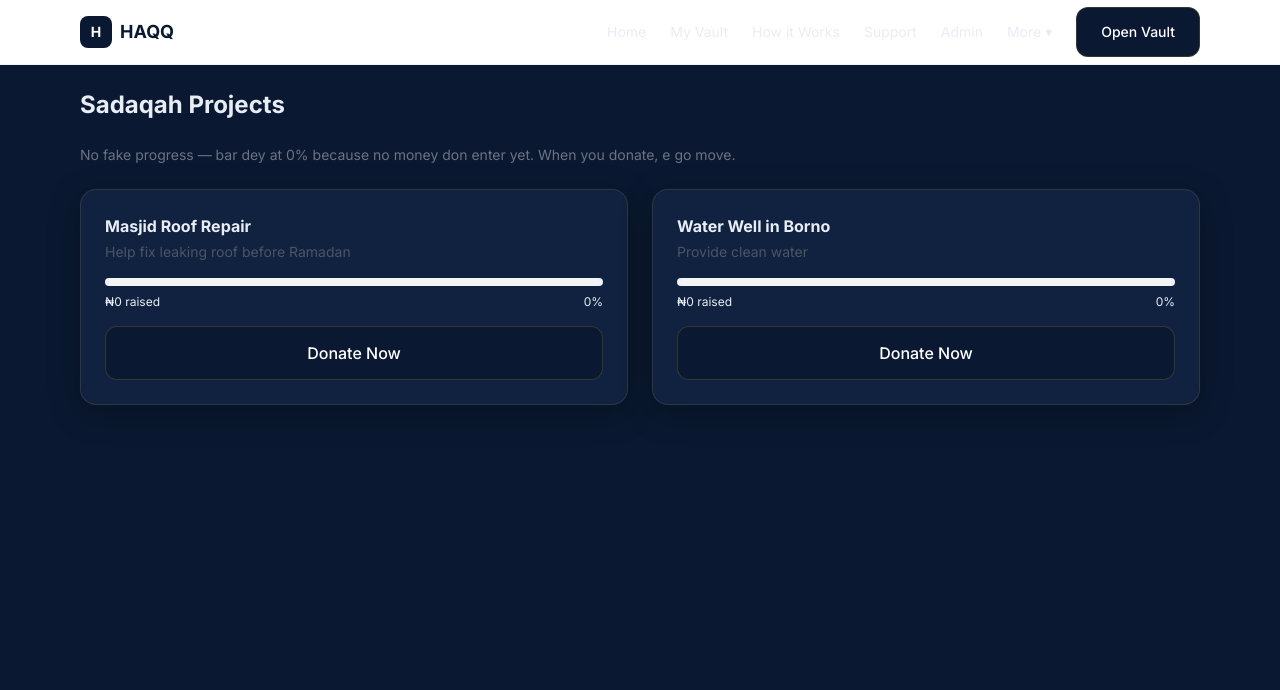
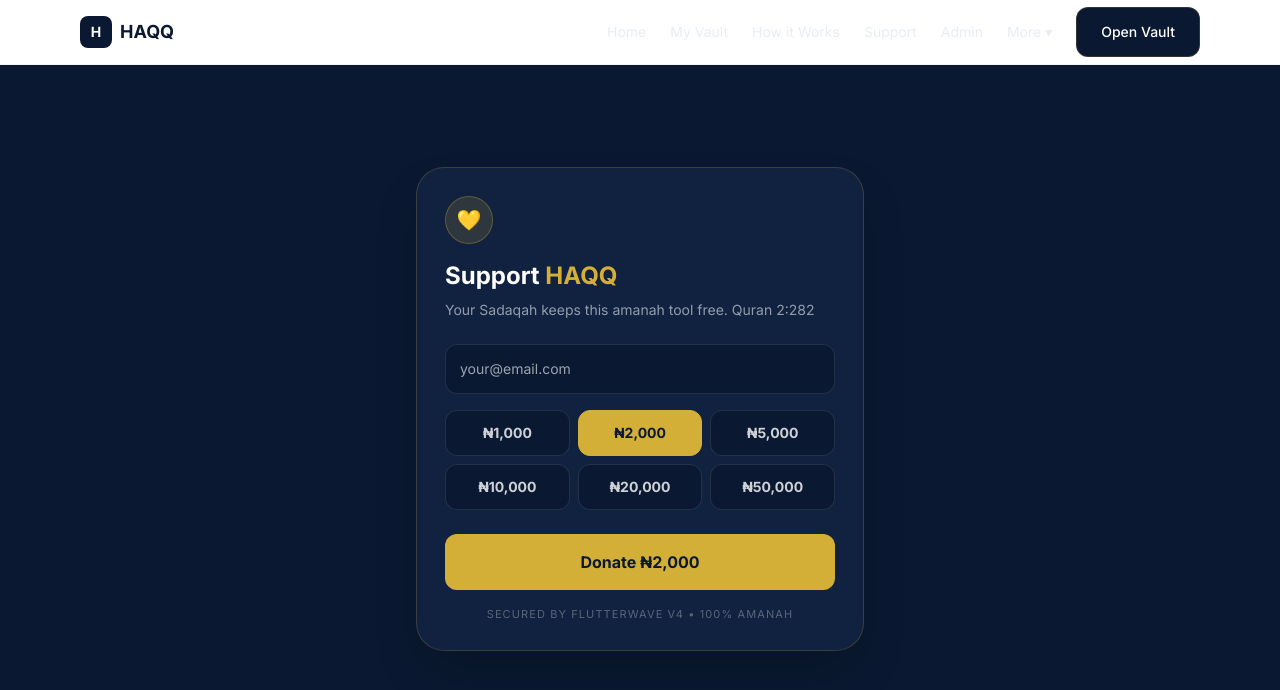
Before and after one commit to Habeebullahi7/Haqq-Vault, a Next.js app: page /donate in a window 1280 px wide. Shown: the top 690 px of the page. Built offline with nearby package versions, Linux system fonts and the light colour scheme; no server answers; the database is empty.

Commit message:
Refactor Donate component and enhance donation flow

```diff
--- a/app/donate/page.tsx
+++ b/app/donate/page.tsx
@@ -1,37 +1,53 @@
-'use client'
-export const dynamic = 'force-dynamic'
-import { useEffect, useState } from 'react'
-import { supabase } from '@/lib/supabase'
+"use client"
+import { useState } from "react"
 
-const projects = [
-  { id: 'masjid_roof', title: 'Masjid Roof Repair', goal: 2000000, desc: 'Help fix leaking roof before Ramadan' },
-  { id: 'water_well', title: 'Water Well in Borno', goal: 500000, desc: 'Provide clean water' },
-]
+export default function DonatePage(){
+  const [amount, setAmount] = useState(2000)
+  const [email, setEmail] = useState("")
+  const [loading, setLoading] = useState(false)
 
-export default function Donate(){
-  const [donations, setDonations] = useState<any[]>([])
-  useEffect(()=>{ supabase.from('donations').select('*').then(({data})=>{ if(data) setDonations(data) }) },[])
-
-  const getRaised = (pid: string) => donations.filter(d=>d.project===pid).reduce((s,a)=>s+a.amount,0)
+  const handleDonate = async () => {
+    if(!email){ alert("Add your email first"); return; }
+    setLoading(true)
+    try{
+      const res = await fetch("/api/donate", {
+        method: "POST",
+        headers: { "Content-Type": "application/json" },
+        body: JSON.stringify({ amount, email, name: "HAQQ Supporter" })
+      })
+      const data = await res.json()
+      console.log(data)
+      const link = data?.data?.link || data?.data?.checkout_url
+      if(link){
+        window.location.href = link
+      } else {
+        alert("Error: " + JSON.stringify(data))
+      }
+    } catch(e){
+      alert("Failed, check Vercel env FLW_V4_SECRET_KEY")
+    } finally { setLoading(false) }
+  }
 
   return (
-    <div className="space-y-6">
-      <h1 className="text-2xl font-bold">Sadaqah Projects</h1>
-      <p className="text-sm text-gray-500">No fake progress — bar dey at 0% because no money don enter yet. When you donate, e go move.</p>
-      <div className="grid md:grid-cols-2 gap-6">
-        {projects.map(p=>{
-          const raised = getRaised(p.id)
-          const percent = p.goal > 0 ? Math.min(100, Math.round((raised / p.goal)*100)) : 0
-          return (
-            <div key={p.id} className="card p-6">
-              <h3 className="font-bold">{p.title}</h3>
-              <p className="text-sm text-gray-600 mt-1">{p.desc}</p>
-              <div className="mt-4 h-2 bg-gray-100 rounded-full overflow-hidden"><div className="h-full bg-[#0A1931] transition-all duration-700" style={{width: `${percent}%`}}/></div>
-              <div className="flex justify-between text-xs mt-2"><span>₦{raised.toLocaleString()} raised</span><span>{percent}%</span></div>
-              <button onClick={()=>alert('Connect Paystack / Flutterwave here - only when you ready')} className="mt-4 btn-navy w-full">Donate Now</button>
-            </div>
-          )
-        })}
+    <div className="min-h-[80vh] flex items-center justify-center px-6 py-10">
+      <div className="w-full max-w-md bg-[#112240] border border-[#D4AF37]/20 rounded-[28px] p-7 shadow-2xl">
+        <div className="w-12 h-12 rounded-full bg-[#D4AF37]/15 border border-[#D4AF37]/30 flex items-center justify-center text-[#D4AF37] text-xl">💛</div>
+        <h1 className="mt-4 text-2xl font-extrabold text-white">Support <span className="text-[#D4AF37]">HAQQ</span></h1>
+        <p className="mt-2 text-sm text-[#E8EDF5]/60">Your Sadaqah keeps this amanah tool free. Quran 2:282</p>
+
+        <input value={email} onChange={e=>setEmail(e.target.value)} placeholder="your@email.com" className="w-full mt-6 bg-[#0A1931] border border-white/10 rounded-xl p-3.5 text-white text-sm focus:border-[#D4AF37]/50 outline-none"/>
+
+        <div className="grid grid-cols-3 gap-2 mt-4">
+          {[1000,2000,5000,10000,20000,50000].map(v=>(
+            <button key={v} onClick={()=>setAmount(v)} className={`py-3 rounded-xl text-sm font-bold border transition ${amount===v ? 'bg-[#D4AF37] text-[#0A1931] border-[#D4AF37]' : 'bg-[#0A1931] text-white/80 border-white/10 hover:border-[#D4AF37]/30'}`}>₦{v.toLocaleString()}</button>
+          ))}
+        </div>
+
+        <button onClick={handleDonate} disabled={loading} className="w-full mt-6 bg-[#D4AF37] text-[#0A1931] font-extrabold py-4 rounded-xl hover:scale-[1.02] transition disabled:opacity-50">
+          {loading ? "Opening Flutterwave..." : `Donate ₦${amount.toLocaleString()}`}
+        </button>
+
+        <p className="text-center text-[11px] text-white/30 mt-4 tracking-widest">SECURED BY FLUTTERWAVE V4 • 100% AMANAH</p>
       </div>
     </div>
   )
```
